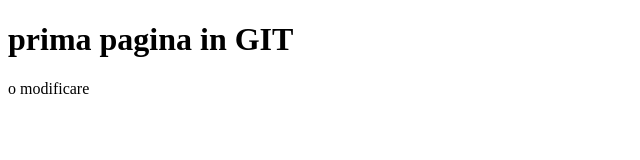
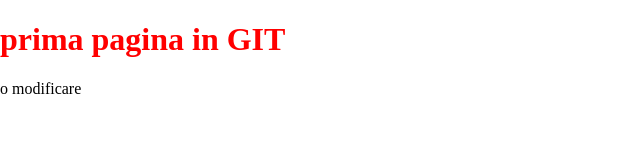
Before and after one commit to denis-mititelu/demo1, a plain HTML site: page index.html in a window 1280 px wide. Shown: the whole page, without its empty margins (0-640 px from the left). Drawn offline with Linux system fonts and the light colour scheme.

Commit message:
colorare

```diff
--- a/index.html
+++ b/index.html
@@ -5,6 +5,7 @@
     <meta name="viewport" content="width=device-width, initial-scale=1.0">
     <meta http-equiv="X-UA-Compatible" content="ie=edge">
     <title>Document</title>
+    <link href='style.css' rel='stylesheet'>
 </head>
 <body>
     <h1>prima pagina in GIT</h1>
--- /dev/null
+++ b/style.css
@@ -0,0 +1,7 @@
+body {
+    margin: 0;
+    padding: 0;
+}
+h1 {
+    color: red;
+}
```
